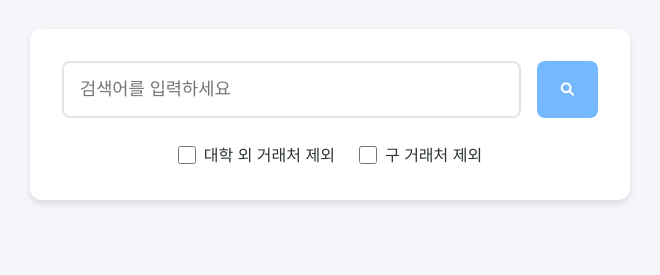
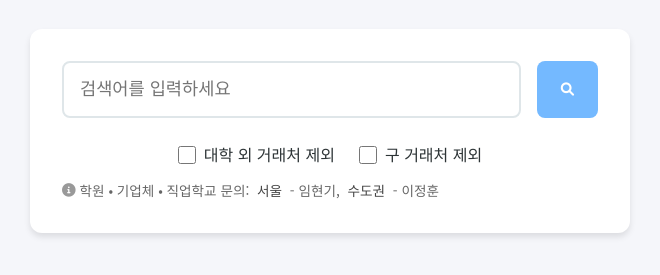
Before and after one commit to kxowls/find_sales, a website: page index.html in a window 1280 px wide. Shown: the part 115-390 px from the top of the page, without its empty margins (310-970 px from the left). Drawn offline with Linux system fonts and the light colour scheme; no server answers.

Commit message:
Update index.html

```diff
--- a/index.html
+++ b/index.html
@@ -7,7 +7,6 @@
     <link rel="stylesheet" href="styles.css">
     <link rel="stylesheet" href="https://fonts.googleapis.com/css2?family=Noto+Sans+KR:wght@400;500;700&display=swap">
     <link rel="stylesheet" href="https://cdnjs.cloudflare.com/ajax/libs/font-awesome/6.0.0-beta3/css/all.min.css">
-
 </head>
 <body>
     <div class="container">
@@ -33,8 +32,17 @@
                     <input type="checkbox" id="exclude-old">
                     <span>구 거래처 제외</span>
                 </label>
+            </div>
 
+            <!-- 안내 문구 -->
+            <div style="font-size:0.85rem;color:#666;margin-top:12px;display:flex;align-items:center;gap:4px;">
+                <i class="fas fa-info-circle" style="color:#999;"></i>
+                학원&nbsp;•&nbsp;기업체&nbsp;•&nbsp;직업학교 문의:&nbsp;
+                <span style="font-weight:500;color:#444;">서울</span> - 임현기,&nbsp;
+                <span style="font-weight:500;color:#444;">수도권</span> - 이정훈
             </div>
+            <!-- 안내 문구 끝 -->
+
         </div>
 
         <div class="results-section" style="display: none;">
```
